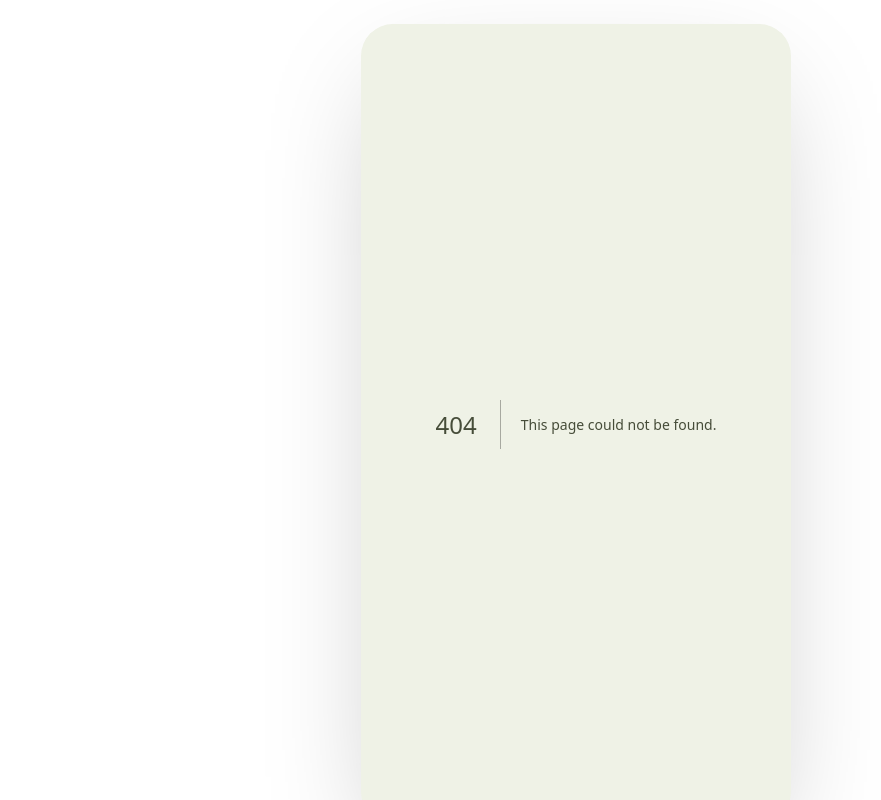
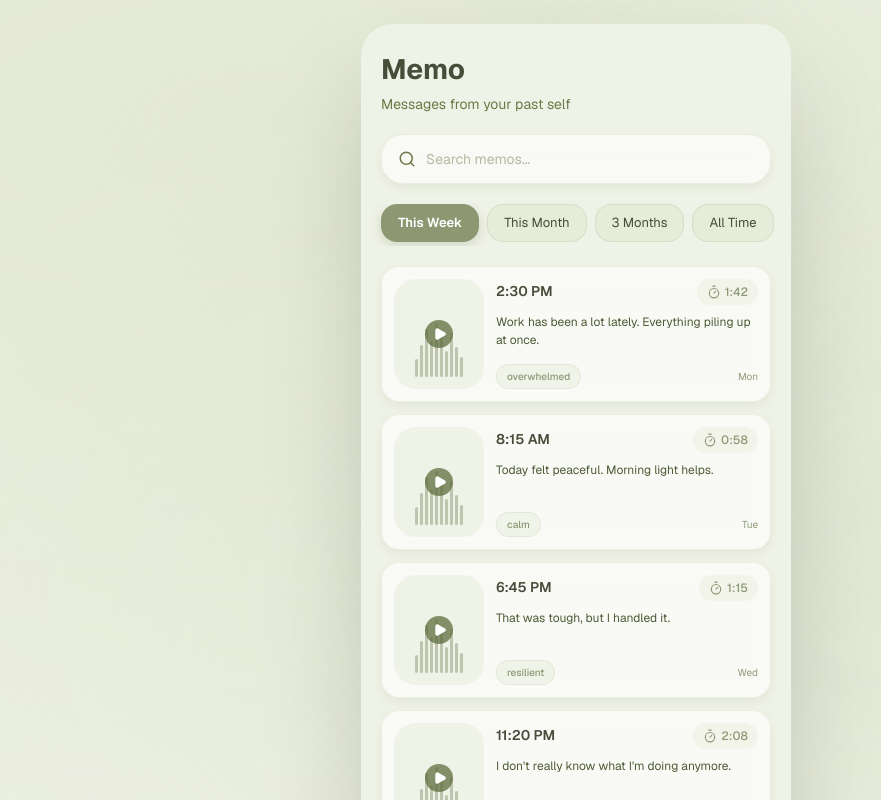
Before and after one commit to dthajal1/dear-me, a Next.js app in the folder dear-me-nextjs/: page /memo in a window 1280 px wide. Before the commit this address had no page. Shown: the top 800 px of the page, without its empty margins (64-945 px from the left). Built offline with nearby package versions, Linux system fonts and the light colour scheme.

Commit message:
feat(nextjs): add Memo tab screen (populated + empty)
Co-Authored-By: Claude Sonnet 4.6 <noreply@anthropic.com>

```diff
--- /dev/null
+++ b/dear-me-nextjs/app/(tabs)/memo/page.tsx
@@ -0,0 +1,138 @@
+"use client";
+
+import { useState } from "react";
+import { Search, Bookmark, House } from "lucide-react";
+import { MemoCard } from "@/components/dear-me/memo-card";
+import { FilterPill } from "@/components/dear-me/filter-pill";
+import { EmptyState } from "@/components/dear-me/empty-state";
+
+const HAS_DATA = true;
+
+const TIME_FILTERS = ["This Week", "This Month", "3 Months", "All Time"] as const;
+type TimeFilter = (typeof TIME_FILTERS)[number];
+
+interface Memo {
+  id: string;
+  title: string;
+  preview: string;
+  duration: string;
+  timestamp: string;
+  mood?: string;
+}
+
+const MOCK_MEMOS: Memo[] = [
+  {
+    id: "1",
+    title: "2:30 PM",
+    preview: "Work has been a lot lately. Everything piling up at once.",
+    duration: "1:42",
+    timestamp: "Mon",
+    mood: "overwhelmed",
+  },
+  {
+    id: "2",
+    title: "8:15 AM",
+    preview: "Today felt peaceful. Morning light helps.",
+    duration: "0:58",
+    timestamp: "Tue",
+    mood: "calm",
+  },
+  {
+    id: "3",
+    title: "6:45 PM",
+    preview: "That was tough, but I handled it.",
+    duration: "1:15",
+    timestamp: "Wed",
+    mood: "resilient",
+  },
+  {
+    id: "4",
+    title: "11:20 PM",
+    preview: "I don't really know what I'm doing anymore.",
+    duration: "2:08",
+    timestamp: "Thu",
+    mood: "lost",
+  },
+  {
+    id: "5",
+    title: "7:00 AM",
+    preview: "Something shifted this morning. I feel like I'm finding my footing again.",
+    duration: "1:30",
+    timestamp: "Fri",
+    mood: "hopeful",
+  },
+];
+
+export default function MemoPage() {
+  const [activeTimeFilter, setActiveTimeFilter] = useState<TimeFilter>("This Week");
+
+  if (!HAS_DATA) {
+    return (
+      <EmptyState
+        icon={<Bookmark className="size-8" />}
+        title="No memos yet"
+        subtitle={`Record a video memo from Home —\nyour future self will find it here`}
+        cta={{
+          label: "Go to Home",
+          href: "/",
+          icon: <House className="size-4" />,
+        }}
+      />
+    );
+  }
+
+  return (
+    <div className="flex flex-col gap-5 px-5 pt-6 pb-4">
+      {/* Header */}
+      <header className="flex flex-col gap-1">
+        <h1 className="text-[28px] font-bold text-foreground">Memo</h1>
+        <p className="text-sm text-[color:var(--color-accent)]">
+          Messages from your past self
+        </p>
+      </header>
+
+      {/* Search bar — static render-only, matches design Search Bar node QwLWk */}
+      <div
+        className="
+          flex items-center gap-2.5 rounded-xl border px-4 py-3.5
+          border-[color:var(--color-glass-border)]
+          bg-[var(--color-glass-surface)]
+          shadow-[var(--shadow-glass)]
+          backdrop-blur
+        "
+      >
+        <Search className="size-[18px] text-[color:var(--color-accent)]" />
+        <span className="text-sm text-[color:var(--color-accent)] opacity-50">
+          Search memos...
+        </span>
+      </div>
+
+      {/* Time Filters */}
+      <div className="flex gap-2 overflow-x-auto pb-1 -mx-5 px-5">
+        {TIME_FILTERS.map((f) => (
+          <FilterPill
+            key={f}
+            label={f}
+            active={f === activeTimeFilter}
+            onClick={() => setActiveTimeFilter(f)}
+          />
+        ))}
+      </div>
+
+      {/* Memo list */}
+      <div className="flex flex-col gap-3">
+        {MOCK_MEMOS.map((memo, i) => (
+          <MemoCard
+            key={memo.id}
+            href={`/memo/${i + 1}`}
+            title={memo.title}
+            preview={memo.preview}
+            duration={memo.duration}
+            timestamp={memo.timestamp}
+            mood={memo.mood}
+          />
+        ))}
+      </div>
+    </div>
+  );
+}
```
